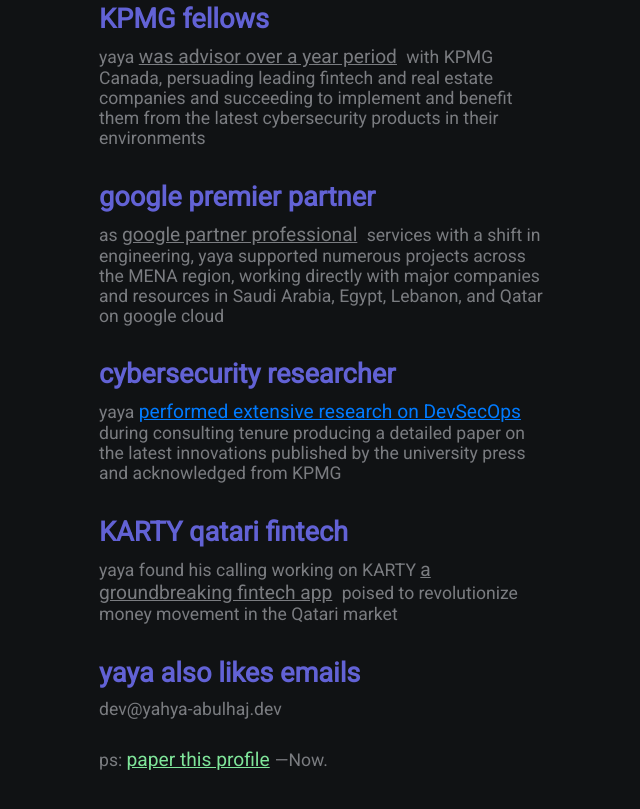
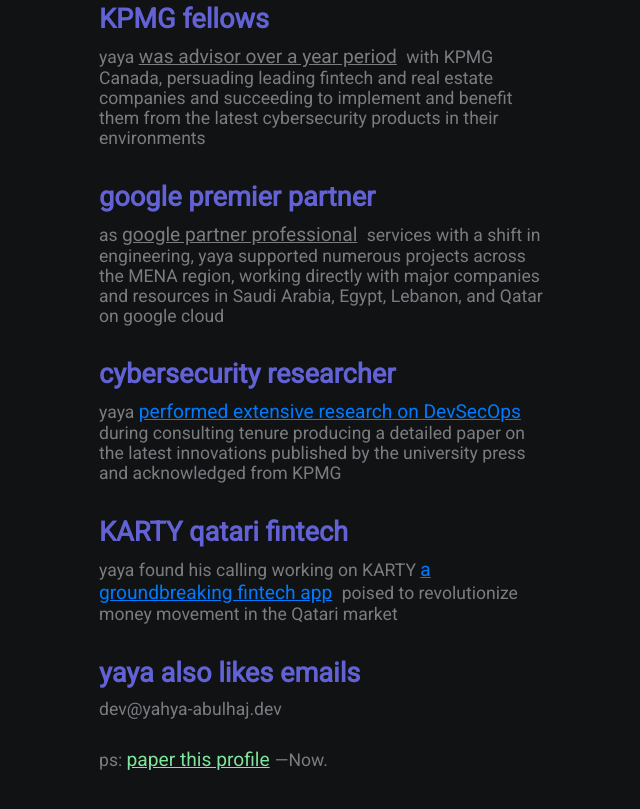
Before and after one commit to yaya2devops/profile, a website: page index.html in a window 1280 px wide. Shown: the part 660-1469 px from the top of the page, without its empty margins (541-1181 px from the left). Drawn offline with Linux system fonts and the light colour scheme.

Commit message:
KARTY too bro - OFC

```diff
--- a/index.html
+++ b/index.html
@@ -43,7 +43,7 @@
             <p>yaya <a href="https://devsecops.computer-engineering.tech/" target="_blank" style="text-decoration: underline; display: inline; color: #007bff;">performed extensive research on DevSecOps</a> during consulting tenure producing a detailed paper on the latest innovations published by the university press and acknowledged from KPMG</p>
 
             <h2 id="karty_qatari_fintech">KARTY qatari fintech</h2>
-            <p>yaya found his calling working on KARTY <a href="https://karty.qa/" target="_blank" style="text-decoration: underline; display: inline;">a groundbreaking fintech app</a> poised to revolutionize money movement in the Qatari market</p>
+            <p>yaya found his calling working on KARTY <a href="https://karty.qa/" target="_blank" style="text-decoration: underline; display: inline; color: #007bff;">a groundbreaking fintech app</a> poised to revolutionize money movement in the Qatari market</p>
 
             <h2>yaya also likes emails</h2>
             <p>dev@yahya-abulhaj.dev</p>
```
